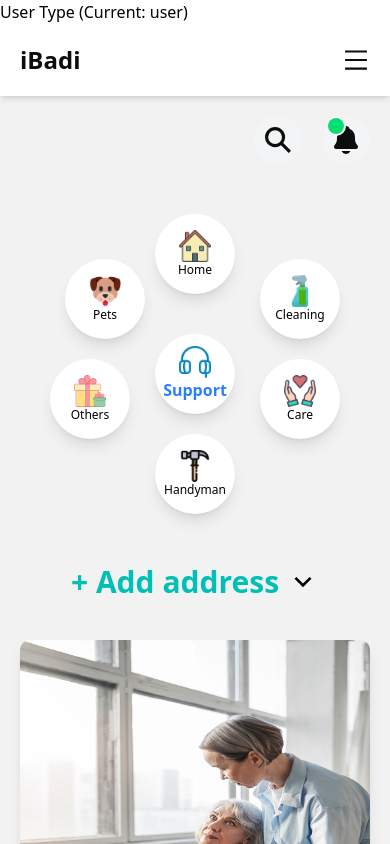
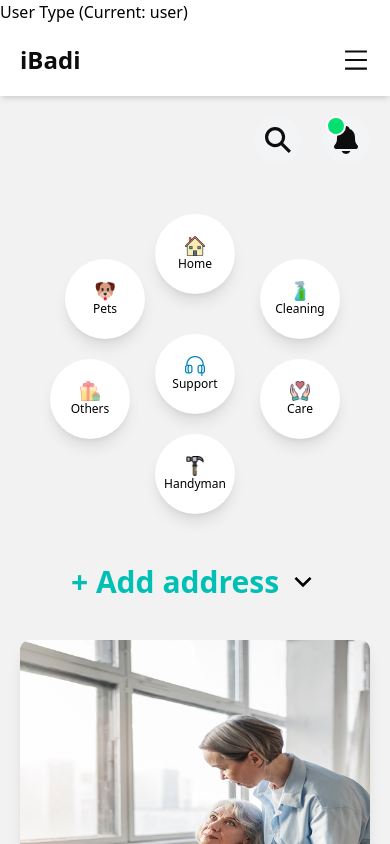
Before and after one commit to bdCalling-Sdt-hub/alex-service-provider-web, a React (Vite) app: page /homeWithSearch in a window 390 px wide. Shown: the top 844 px of the page. Built offline with nearby package versions, Linux system fonts and the light colour scheme.

Commit message:
responsive home

```diff
--- a/pages/home/HomeWithSearch.jsx
+++ b/pages/home/HomeWithSearch.jsx
@@ -54,8 +54,8 @@ function HomeWithSearch() {
       </div>
 
       <Modal open={isModalOpen} centered footer={null} closable={false}>
-        <div className="w-full max-w-md mx-auto bg-white rounded-lg p-6">
-          <div className="bg-white rounded-lg p-6 sm:max-w-md w-full">
+        <div className="w-full mx-auto bg-white rounded-lg p-5">
+          <div className="bg-white rounded-lg sm:max-w-md w-full">
             <div className="space-y-1 relative pb-2">
               <div className="flex items-center justify-between mb-5">
                 <h1 className="text-2xl font-bold text-[#1C3E64]">
@@ -75,7 +75,7 @@ function HomeWithSearch() {
             <div className="flex flex-col gap-4 py-4">
               <Divider className="border-2 border-gray-400" />
               <div className="flex items-center justify-between rounded-lg p-2 gap-2">
-                <div className="flex h-5 w-5 items-center justify-center rounded-full bg-teal-500">
+                <div className="flex h-5 w-5 items-center justify-center rounded-full bg-teal-500 p-1">
                   <FaCheck className="h-3 w-3 text-white" />
                 </div>
                 <input
@@ -83,10 +83,10 @@ function HomeWithSearch() {
                   value={address}
                   onChange={(e) => setAddress(e.target.value)}
                   placeholder="Enter address"
-                  className="shadow-lg bg-white py-2 px-5 text-base text-slate-900 w-[260px] h-[40px] outline-0"
+                  className="shadow-lg bg-white py-2 px-5 text-base text-slate-900 w-full md:w-[260px] h-[40px] outline-0"
                 />
-                <button className="h-8 w-8 flex items-center justify-center">
-                  <FaPencil className="h-4 w-4 text-teal-500" />
+                <button className="h-5 w-5 flex items-center justify-center bg-[#E4FAF7] rounded-full p-1">
+                  <FaPencil className="h-5 w-5 text-teal-500" />
                 </button>
               </div>
               <Divider className="border-2 border-gray-400" />
--- a/src/components/home/Care.jsx
+++ b/src/components/home/Care.jsx
@@ -8,7 +8,7 @@ function Care() {
 
   return (
     <CustomComponent>
-      <div className="my-5 flex justify-end items-center gap-5 px-5 md:px-20 lg:px-24 h-[100vh-20%]">
+      <div className="my-5 flex justify-end items-center gap-5 px-5 md:px-20 lg:px-24 h-[100vh-50%] md:h-[100vh-20%]">
         <div className="bg-gray-100 p-2 rounded-full">
           <IoSearchSharp className="w-8 h-8 text-[#0D0D0D]" />
         </div>
--- a/src/components/home/Hero.jsx
+++ b/src/components/home/Hero.jsx
@@ -1,19 +1,21 @@
-import { useNavigate } from "react-router-dom";
+import { Link, useNavigate } from "react-router-dom";
 
 export default function Hero() {
   const navigate = useNavigate();
 
   return (
-    <div className="flex items-center justify-center py-10 md:py-16">
+    <div className="flex items-center justify-center py-10">
       <div className="relative w-[300px] md:w-[500px] lg:w-[600px] h-[300px] md:h-[500px] lg:h-[600px]">
         {/* Center Item */}
-        <div className="absolute top-1/2 left-1/2 transform -translate-x-1/2 -translate-y-1/2 flex flex-col items-center justify-center w-20 h-20 md:w-40 md:h-40 bg-white rounded-full shadow-lg">
-          <img
-            src="/icon/phone.png"
-            alt="Support"
-            className="w-8 md:w-12 h-8 md:h-12"
-          />
-          <p className="text-blue-500 font-semibold">Support</p>
+        <div className="absolute top-1/2 left-1/2 transform -translate-x-1/2 -translate-y-1/2 flex flex-col items-center justify-center text-center w-20 h-20 md:w-40 md:h-40 bg-white rounded-full shadow-lg">
+          <Link to="/inbox" className="flex flex-col items-center justify-center">
+            <img
+              src="/icon/phone.png"
+              alt="Support"
+              className="w-5 md:w-12 h-5 md:h-12"
+            />
+            <p className="text-xs md:text-sm font-medium">Support</p>
+          </Link>
         </div>
 
         {/* Circular Items */}
@@ -79,7 +81,7 @@ export default function Hero() {
             <img
               src={item.icon}
               alt={item.name}
-              className="w-8 md:w-10 h-8 md:h-10"
+              className="w-5 md:w-10 h-5 md:h-10"
             />
             <p className="text-xs md:text-sm font-medium">{item.name}</p>
           </div>
--- a/src/components/service/RatingModal.jsx
+++ b/src/components/service/RatingModal.jsx
@@ -72,9 +72,10 @@ export default function RatingModal({ isOpen, onClose }) {
       />
 
       {/* Submit Button */}
-      <Button
+      <div className="flex justify-center mt-4">
+        <button
           type="primary"
-        className="w-full mt-4 bg-[#00C0B5] hover:bg-teal-600"
+          className="text-white bg-[#00C0B5] hover:bg-teal-600 px-4 py-3 rounded-lg w-1/2"
           onClick={() => {
             console.log("Feedback Submitted:", {
               rating,
@@ -85,7 +86,8 @@ export default function RatingModal({ isOpen, onClose }) {
           }}
         >
           Submit
-      </Button>
+        </button>
+      </div>
     </Modal>
   );
 }
```
Lines whose indentation alone changed are shown as unchanged.
